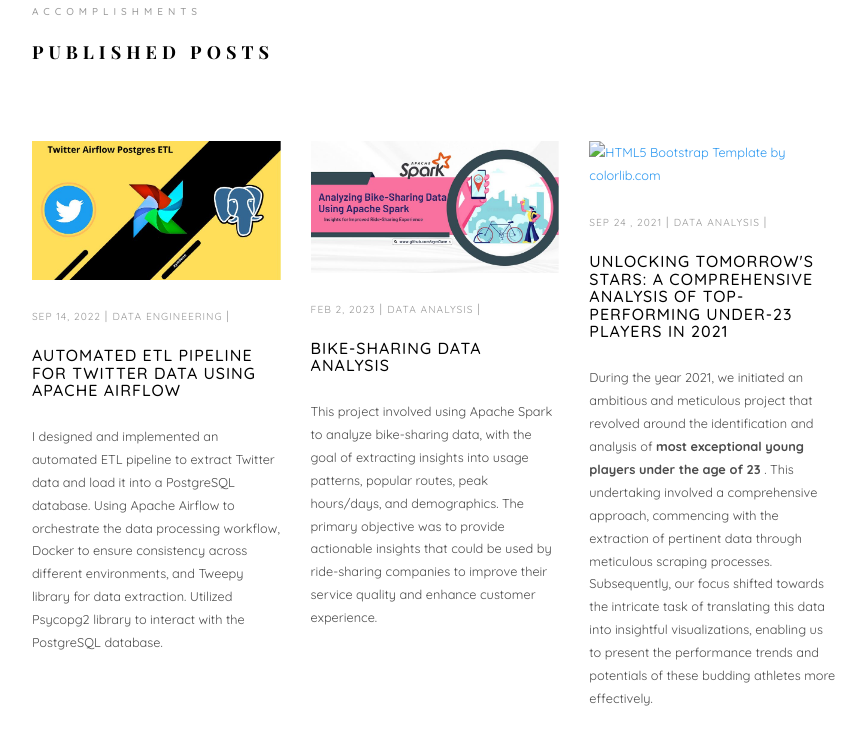
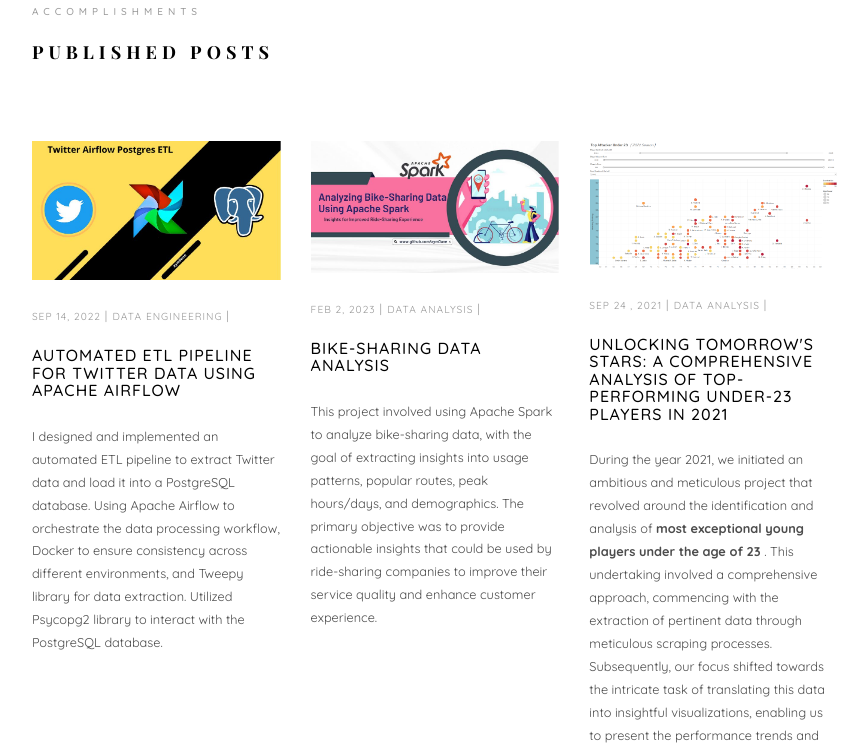
Before and after one commit to aym0ane/Aym0ane.github.io, a plain HTML site: page index.html in a window 1280 px wide. Shown: the part 3185-3936 px from the top of the page, without its empty margins (355-1223 px from the left). Drawn offline with nearby package versions, Linux system fonts and the light colour scheme; files whose address does not match are found by name; a web font is replaced by a local one.

Commit message:
Update index.html

```diff
--- a/index.html
+++ b/index.html
@@ -305,7 +305,7 @@ Transformed raw data into a refined dataset, implemented feature engineering, an
 						</div>
 						<div class="col-md-4 col-sm-6 animate-box" data-animate-effect="fadeInLeft">
 							<div class="blog-entry">
-								<a href="https://public.tableau.com/app/profile/aym.ane/viz/footViz/Tableaudebord1" class="blog-img"><img src="images/blog-5.jpg" class="img-responsive" alt="HTML5 Bootstrap Template by colorlib.com"></a>
+								<a href="https://public.tableau.com/app/profile/aym.ane/viz/footViz/Tableaudebord1" class="blog-img"><img src="images/blog-5.PNG" class="img-responsive" alt="HTML5 Bootstrap Template by colorlib.com"></a>
 								<div class="desc">
 									<span><small>sep 24 , 2021 </small> | <small> Data Analysis </small> | </span>
 									<h3><a href="https://public.tableau.com/app/profile/aym.ane/viz/footViz/Tableaudebord1">Unlocking Tomorrow's Stars: A Comprehensive Analysis of Top-Performing Under-23 Players in 2021 </a></h3>
```
